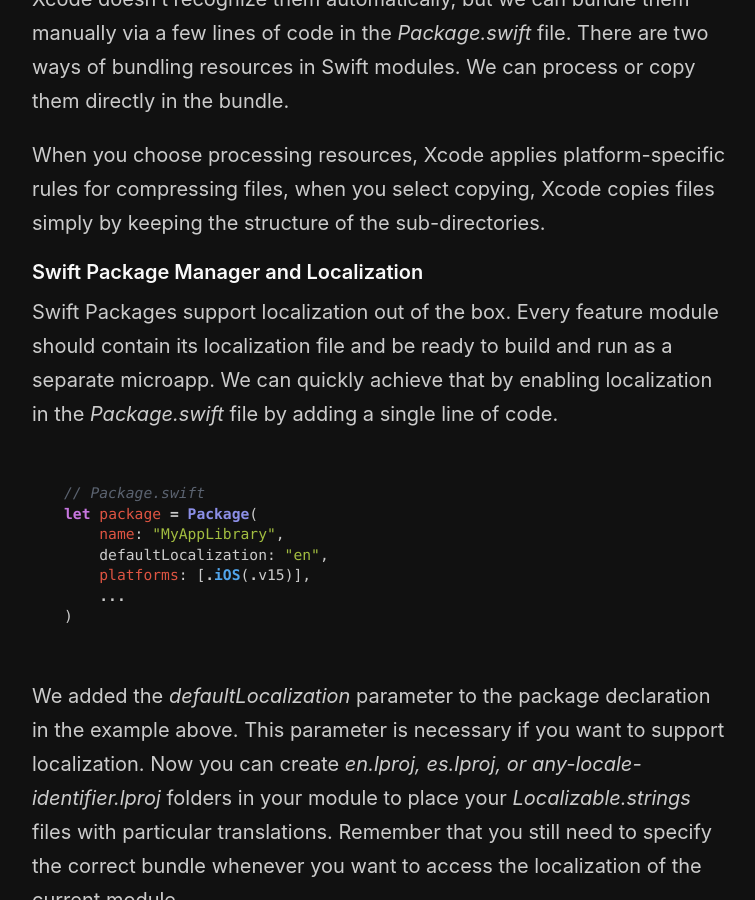
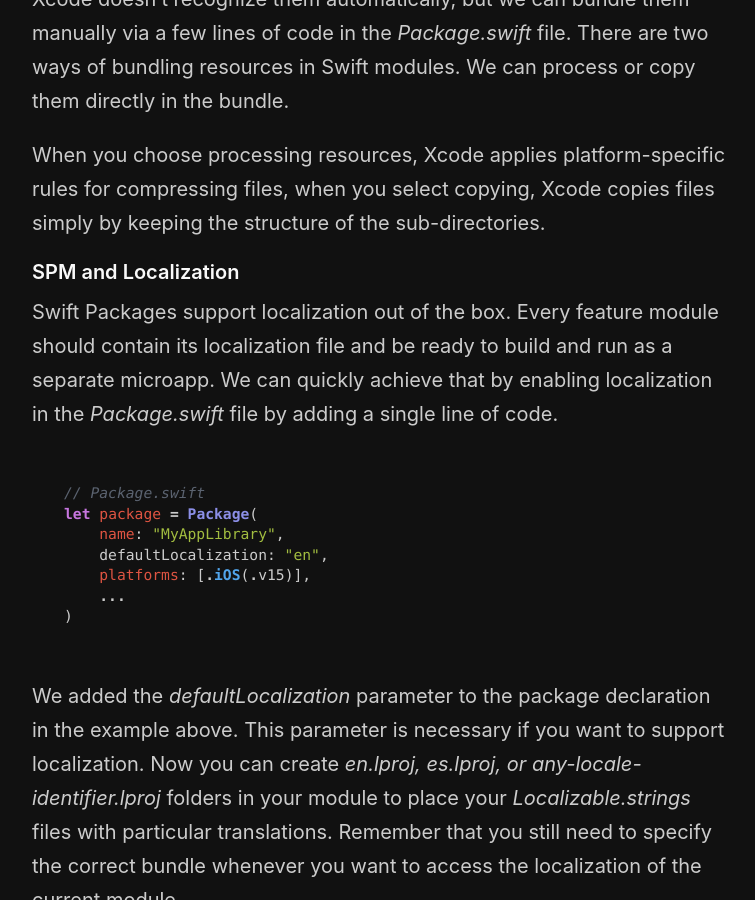
Before and after one commit to mecid/mecid.github.io, a Jekyll site: the page built from _posts/2022-01-26-microapps-architecture-in-swift-resources-and-localization.md, in a window 1280 px wide and 900 px high, scrolled down 2801 px. Shown: the whole window, without its empty margins (258-1013 px from the left). Built offline with Jekyll 4.4.1, drawn with Linux system fonts in a browser that asks for light colours.

Commit message:
small section heading changed in resources post

````diff
--- a/_posts/2022-01-26-microapps-architecture-in-swift-resources-and-localization.md
+++ b/_posts/2022-01-26-microapps-architecture-in-swift-resources-and-localization.md
@@ -73,7 +73,7 @@
 
 When you choose processing resources, Xcode applies platform-specific rules for compressing files, when you select copying, Xcode copies files simply by keeping the structure of the sub-directories.
 
-#### Swift Package Manager and Localization
+#### SPM and Localization
 Swift Packages support localization out of the box. Every feature module should contain its localization file and be ready to build and run as a separate microapp. We can quickly achieve that by enabling localization in the *Package.swift* file by adding a single line of code.
 
 ```swift
````
